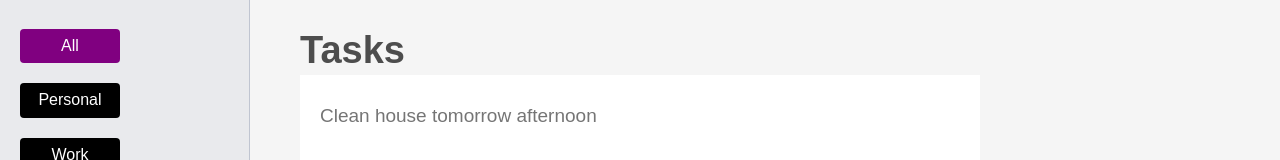
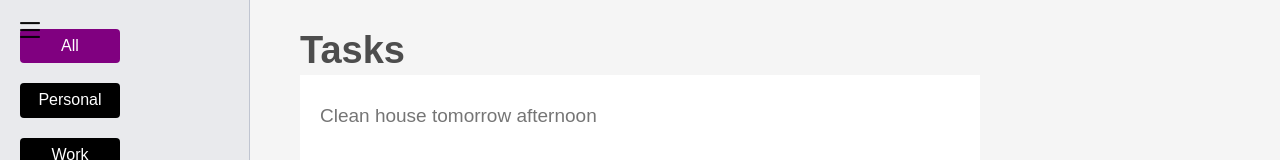
Before and after one commit to Mihuy1/TodoWebsite, a React (Vite) app: page / in a window 1280 px wide. Shown: the top 160 px of the page. Built offline with nearby package versions, Linux system fonts and the light colour scheme.

Commit message:
feat: hide sidebar automatically on small screens and add a hamburger button to hide and show sidebar

```diff
--- a/src/components/Layout.css
+++ b/src/components/Layout.css
@@ -10,8 +10,47 @@
   background-color: #e9eaed;
   border-right: 1px solid #c0c5d1;
   line-height: 1.5;
+  transition: transform 0.3s ease;
+}
+
+.sidebar.hidden {
+  transform: translateX(-100%);
+}
+
+.sidebar.visible {
+  transform: translateX(0);
 }
 
 .sidebar ul {
   padding-left: 1rem;
 }
+
+.hamburger-button {
+  position: fixed;
+  top: 10px;
+  left: 10px;
+  background: none;
+  border: none;
+  padding: 0;
+  z-index: 20;
+  cursor: pointer;
+}
+
+.hamburger {
+  width: 20px;
+  height: 20px;
+}
+
+@media screen and (max-width: 1190px) {
+  .sidebar {
+    transform: translateX(-100%);
+  }
+
+  .sidebar.visible {
+    transform: translate(0);
+  }
+
+  .sidebar.visible + main {
+    margin-left: 250px;
+  }
+}
--- a/src/components/Layout.jsx
+++ b/src/components/Layout.jsx
@@ -2,9 +2,29 @@ import {Outlet} from 'react-router-dom';
 import './Layout.css';
 import Button from './Button';
 import {useGroup} from '../context/GroupContext.jsx';
+import image from '../assets/hamburger.png';
+import {useEffect, useState} from 'react';
 
 export const Layout = () => {
   const {setGroup, groups} = useGroup();
+  const [sidebarVisible, setSidebarVisible] = useState(
+    window.innerWidth > 1190,
+  );
+
+  useEffect(() => {
+    const handleResize = () => {
+      if (window.innerWidth <= 1190) {
+        setSidebarVisible(false);
+      }
+    };
+
+    window.addEventListener('resize', handleResize);
+    return () => window.removeEventListener('resize', handleResize);
+  }, []);
+
+  const toggleSideBar = () => {
+    setSidebarVisible(!sidebarVisible);
+  };
 
   const setGroupFunc = (group) => {
     setGroup(group);
@@ -13,10 +33,18 @@ export const Layout = () => {
       button.classList.remove('active');
     });
     document.querySelector(`.${group}`).classList.add('active');
-  }
+  };
   return (
     <div>
-      <div className="sidebar">
+      <button
+        className="hamburger-button"
+        onClick={toggleSideBar}
+        aria-label="Toggle sidebar menu"
+      >
+        <img className="hamburger" src={image} alt="Menu" />
+      </button>
+
+      <div className={`sidebar ${sidebarVisible ? 'visible' : 'hidden'}`}>
         <nav>
           <ul>
             <li>
```
Also changed, not shown: src/assets/hamburger.png (added).
